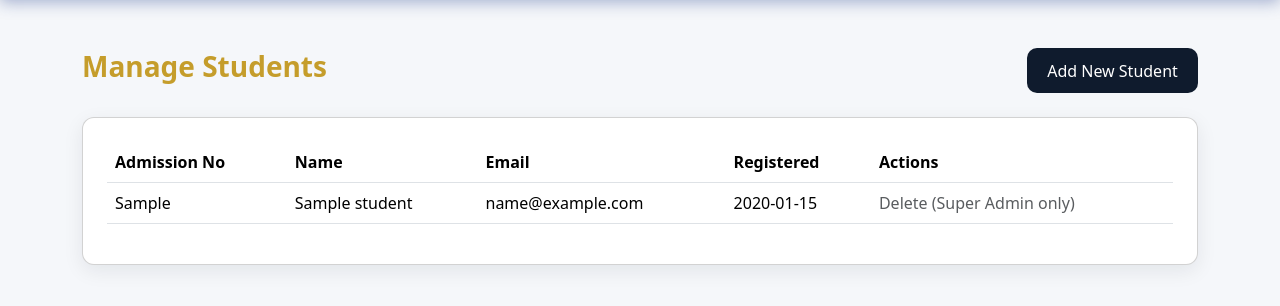
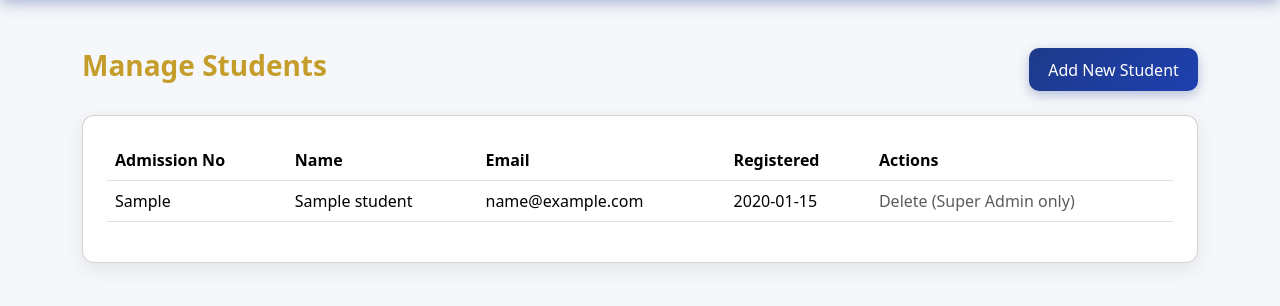
Before and after one commit to HBIUCAMPUS/HBIU-UNIVERSITY-PORTAL, a Flask app: template templates/admin_students.html in a window 1280 px wide. Shown: the part 90-396 px from the top of the page. Run offline with Flask 3, Linux system fonts and the light colour scheme; the template is opened without the code that fills it: most values are stand-ins (such as "Sample title", 1, 10 or a date in 2020).

Commit message:
Update admin_students.html

```diff
--- a/templates/admin_students.html
+++ b/templates/admin_students.html
@@ -2,7 +2,7 @@
 {% block content %}
 <div class="d-flex justify-content-between align-items-center mb-4">
     <h3 class="gold-text">Manage Students</h3>
-    <a href="{{ url_for('admin_create_user') }}" class="btn btn-gold">Add New Student</a>
+    <a href="{{ url_for('admin_create_user') }}" class="btn btn-royal-blue">Add New Student</a>
 </div>
 
 <div class="card card-accent p-4">
```
